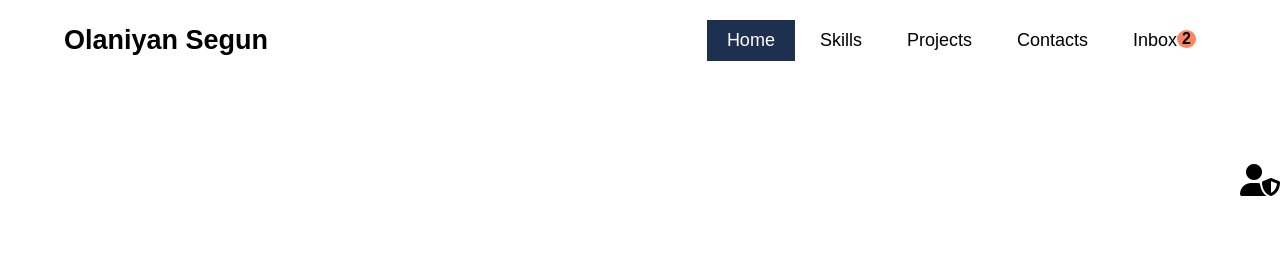
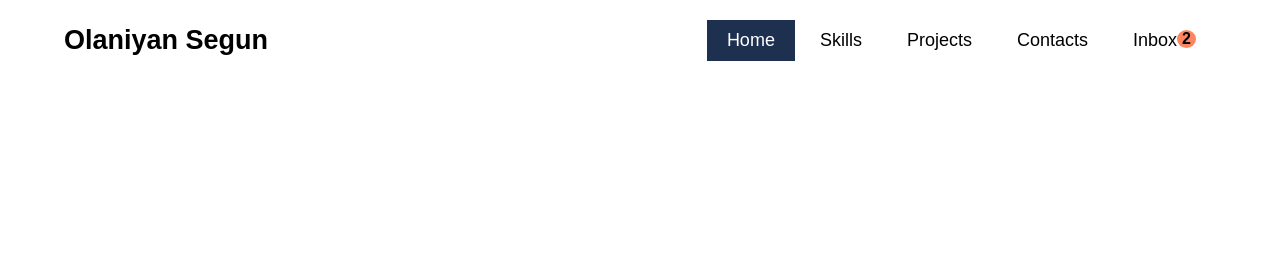
Before and after one commit to Ola-Segun/Ola-Segun.github.io, a plain HTML site: page index.html in a window 1280 px wide. Shown: the top 253 px of the page. Drawn offline with Linux system fonts and the light colour scheme.

Commit message:
Update index.html

```diff
--- a/index.html
+++ b/index.html
@@ -52,11 +52,11 @@
         <!-- <a href="#"><li class="dot footer"></li></a> -->
     </ul>
     <main class="main">
-            <div class="admin" id="login-show">
+            <!--<div class="admin" id="login-show">
                 <ul>
                     <li style="font-size: xx-large; cursor:pointer;"><i class="fa-solid fa-user-shield"></i></li>
                 </ul>
-            </div>
+            </div>-->
             <div id="login-modal" class="login-modal hidden">
                 <div class="modal">
                     <div class="top-form">
```
